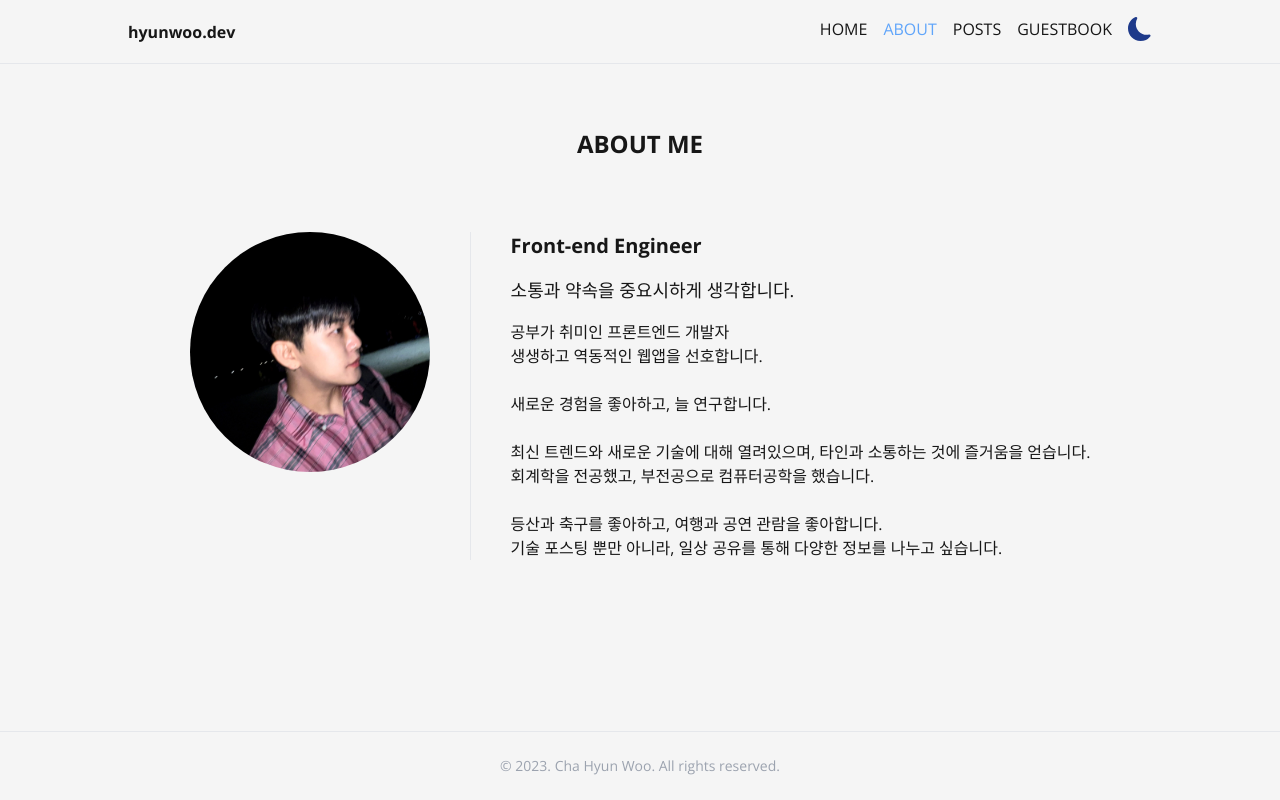
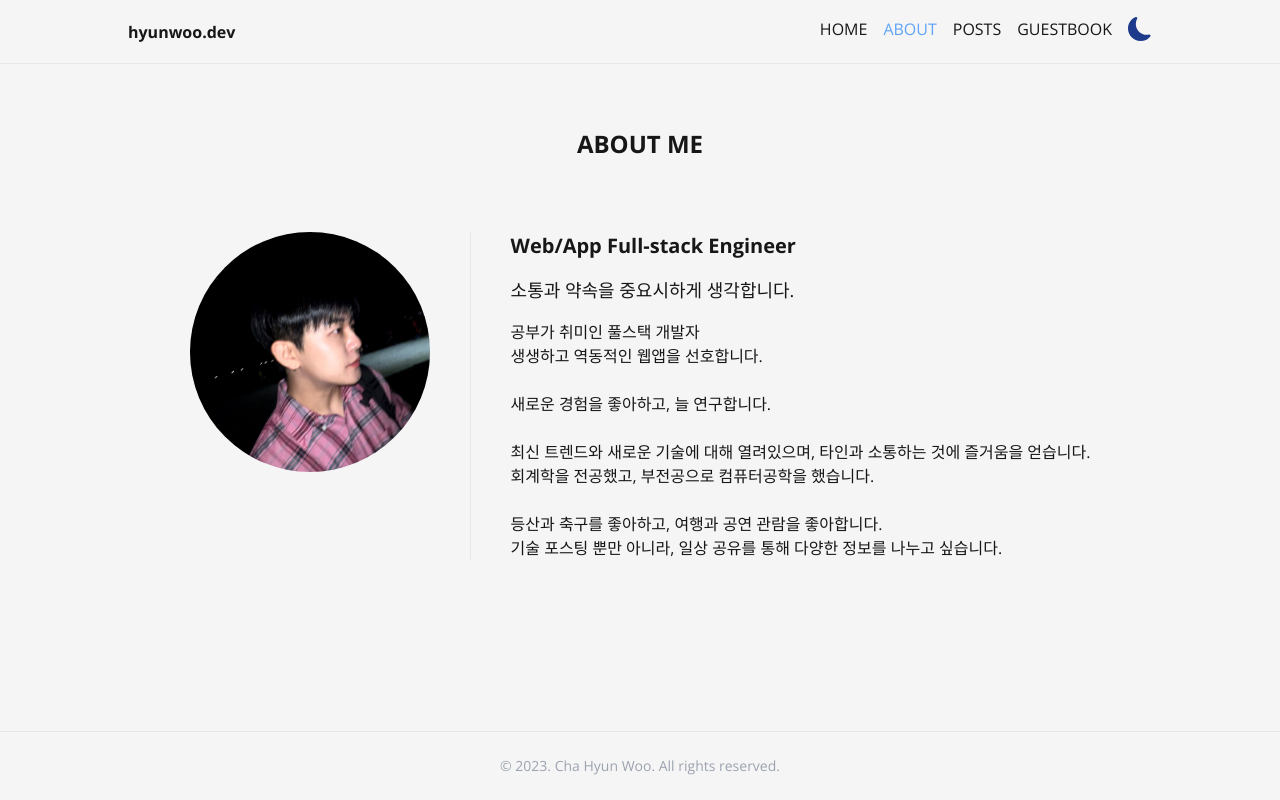
Before and after one commit to chahyunwoo/hyunwoo.dev, a Next.js app: page /about in a window 1280 px wide. Built offline with nearby package versions, Linux system fonts and the light colour scheme.

Commit message:
소개글 수정

```diff
--- a/app/about/page.tsx
+++ b/app/about/page.tsx
@@ -13,10 +13,10 @@ export default function Page() {
       <div className="flex flex-col md:flex-row items-stretch justify-center gap-10 mt-8">
         <Hero />
         <div className="mt-4 md:mt-0 md:border-l md:pl-10">
-          <h2 className="text-xl font-bold">Front-end Engineer</h2>
+          <h2 className="text-xl font-bold">Web/App Full-stack Engineer</h2>
           <p className="my-4 text-lg">소통과 약속을 중요시하게 생각합니다.</p>
           <p className="leading-6 break-keep">
-            공부가 취미인 프론트엔드 개발자
+            공부가 취미인 풀스택 개발자
             <br />
             생생하고 역동적인 웹앱을 선호합니다.
             <br />
```
